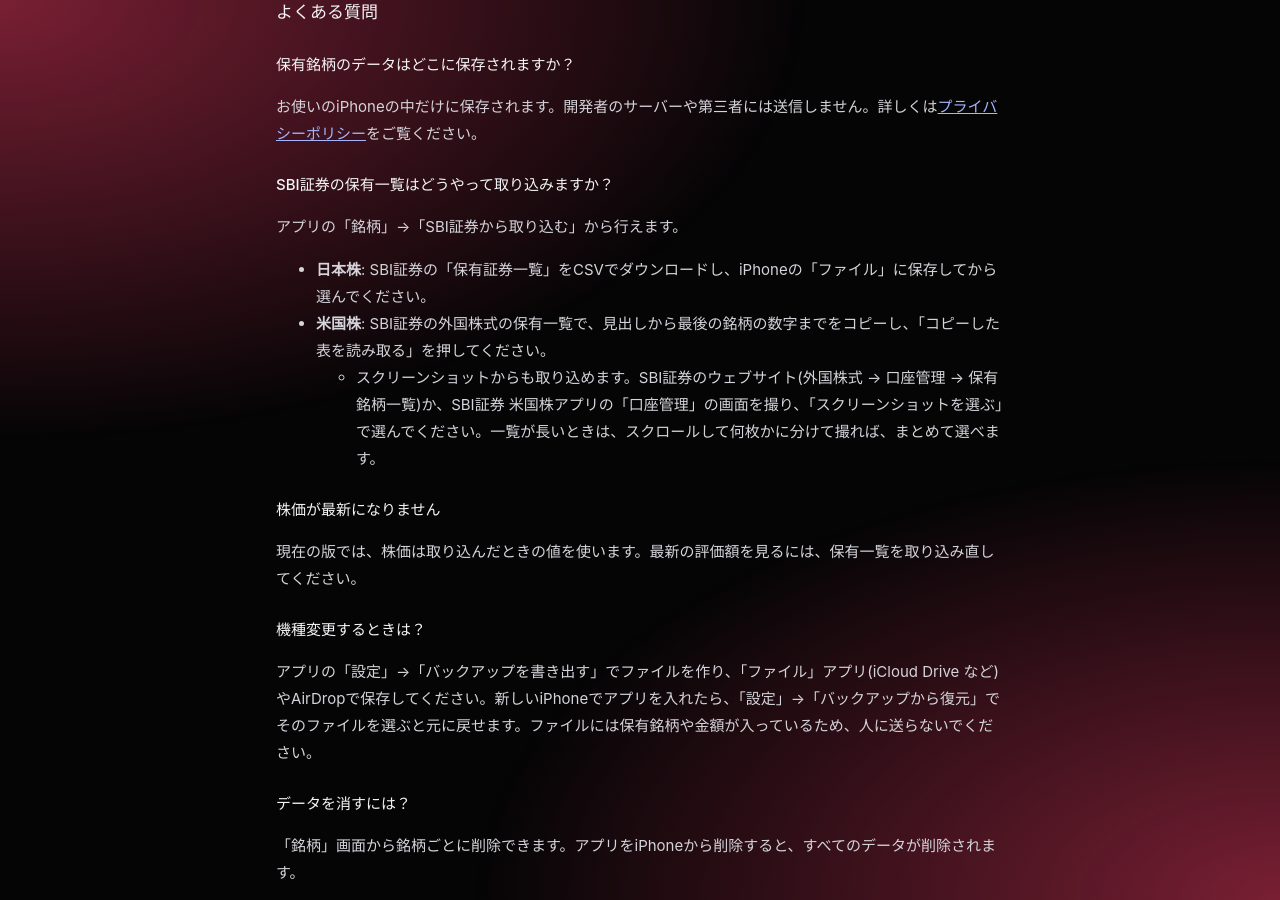
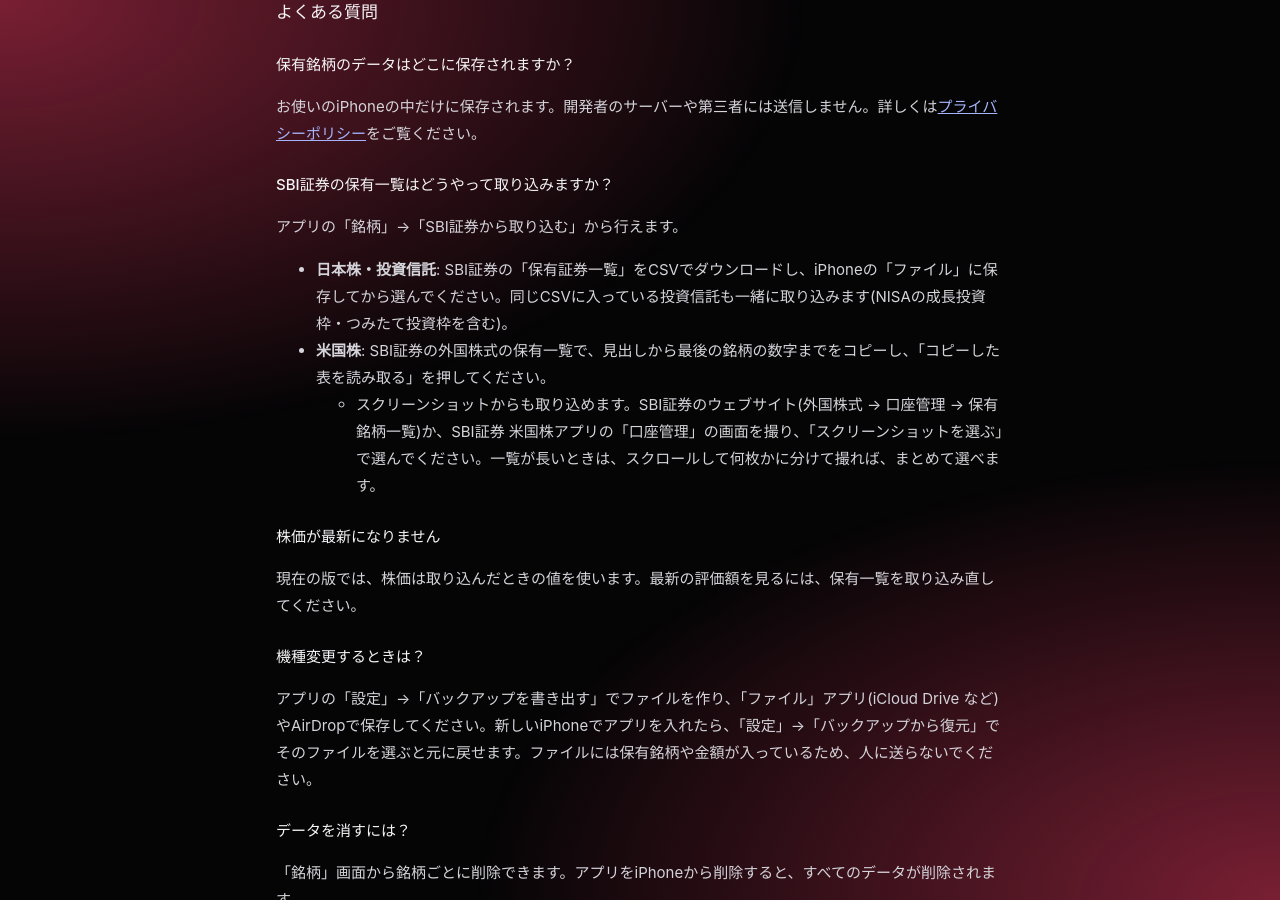
Before and after one commit to kasane-app/kasane-app.github.io, a Jekyll site: the page built from support.md, in a window 1280 px wide and 900 px high, scrolled down 434 px. Built offline with Jekyll 4.4.1, drawn with Linux system fonts in a browser that asks for light colours.

Commit message:
投資信託・スクリーンショットからの取り込み・シェア画像を紹介ページとサポートに追加

```diff
--- a/support.md
+++ b/support.md
@@ -24,7 +24,7 @@
 
 アプリの「銘柄」→「SBI証券から取り込む」から行えます。
 
-- **日本株**: SBI証券の「保有証券一覧」をCSVでダウンロードし、iPhoneの「ファイル」に保存してから選んでください。
+- **日本株・投資信託**: SBI証券の「保有証券一覧」をCSVでダウンロードし、iPhoneの「ファイル」に保存してから選んでください。同じCSVに入っている投資信託も一緒に取り込みます(NISAの成長投資枠・つみたて投資枠を含む)。
 - **米国株**: SBI証券の外国株式の保有一覧で、見出しから最後の銘柄の数字までをコピーし、「コピーした表を読み取る」を押してください。
   - スクリーンショットからも取り込めます。SBI証券のウェブサイト(外国株式 → 口座管理 → 保有銘柄一覧)か、SBI証券 米国株アプリの「口座管理」の画面を撮り、「スクリーンショットを選ぶ」で選んでください。一覧が長いときは、スクロールして何枚かに分けて撮れば、まとめて選べます。
 
```
Also changed, not shown: index.html (+8 -4 lines).
